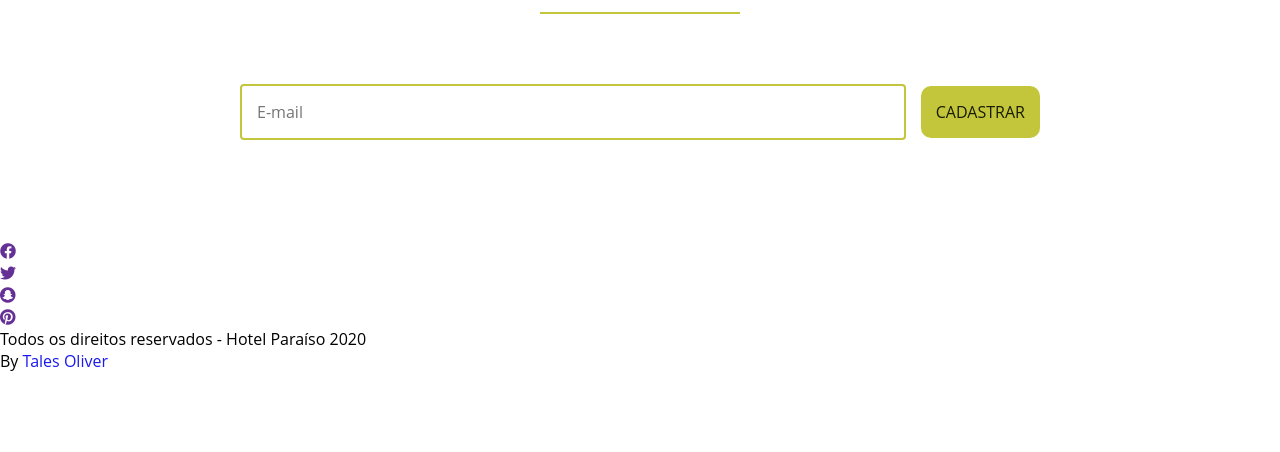
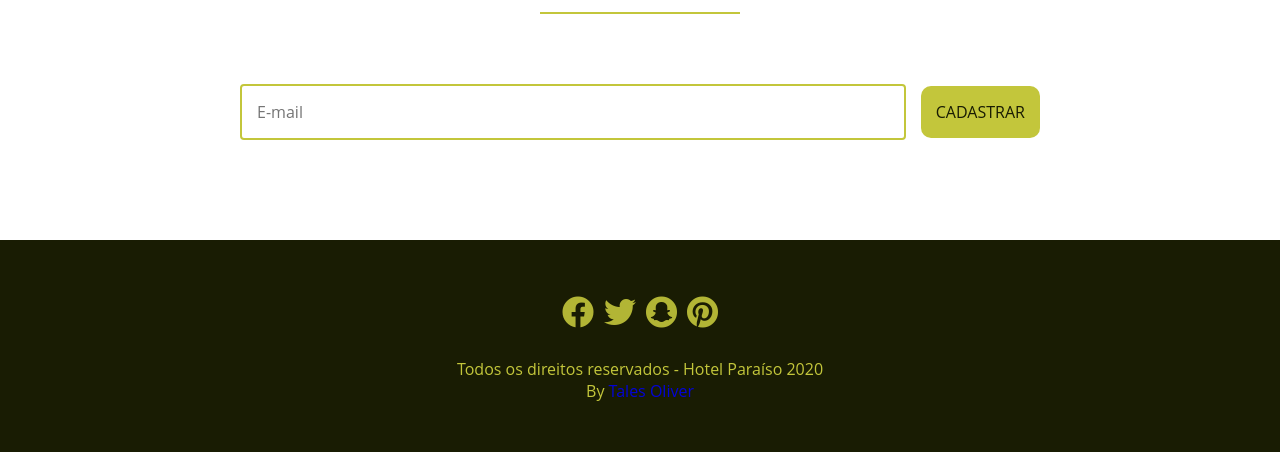
Before and after one commit to Under0Cover/Cursos_Site_Node_Studio, a PHP site: page /Projeto/index.html in a window 1280 px wide. Shown: the part 2853-3305 px from the top of the page. Before the commit the page ends 3224 px from the top, so only its background shows below. Run offline with PHP 8.4, Linux system fonts and the light colour scheme.

Commit message:
CSS - Projeto

```diff
--- a/FlexBox/Projeto/css/style.css
+++ b/FlexBox/Projeto/css/style.css
@@ -77,3 +77,11 @@
 @media (max-width: 700px) {
     .newsletter input {flex-basis: 100%; margin-bottom: 15px;}
 }
+
+/* RODAPÉ */
+footer {display: flex; flex-direction: column; background-color: #191c03; padding: 50px 0px; align-items: center;}
+footer ul {display: flex; margin-bottom: 25px;}
+footer ul li {margin-right: 10px;}
+footer ul li:last-child {margin-right: 0px;}
+footer ul li a {color: #c3c63b; font-size: 2rem;}
+footer p {color: #c3c63b; text-align: center;}
```
